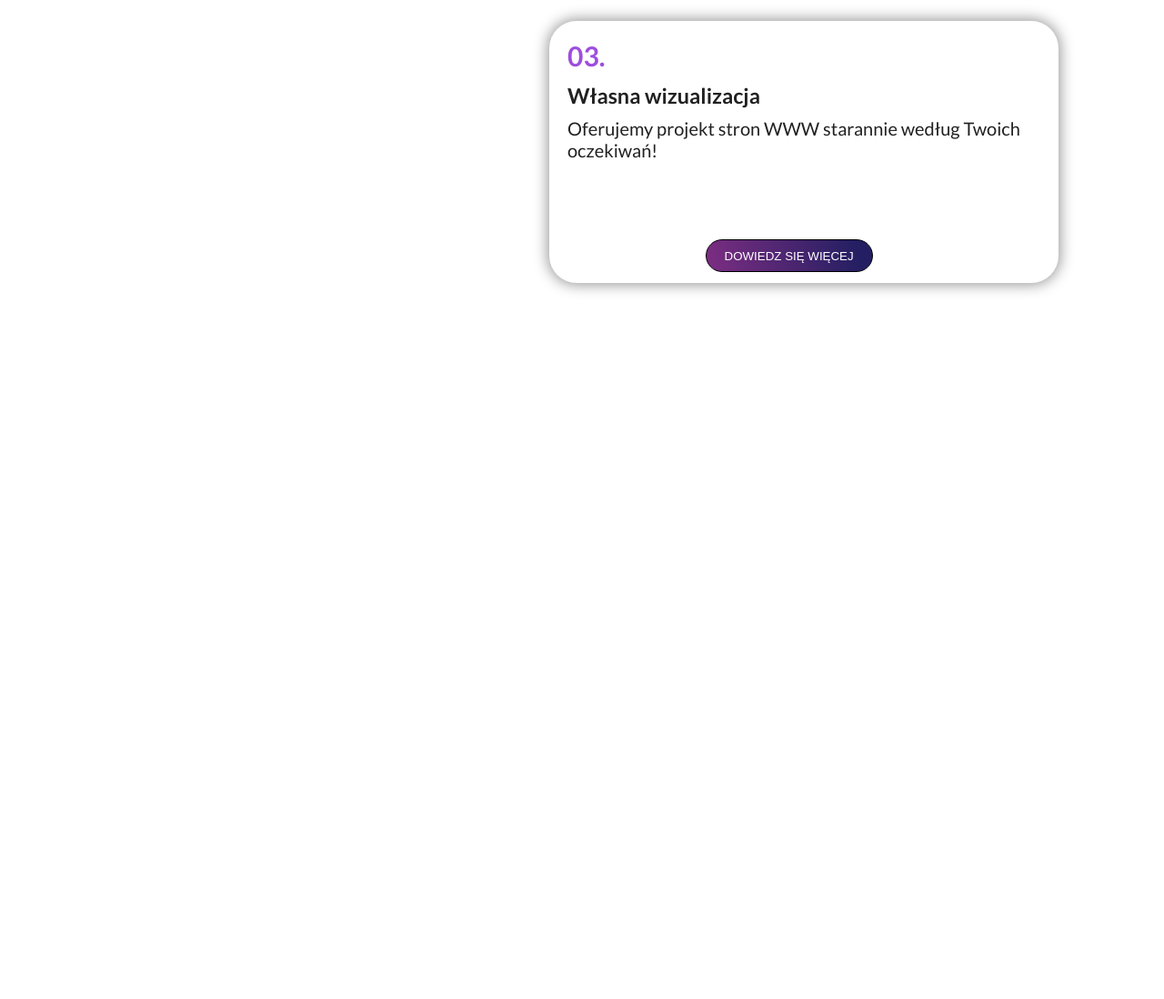
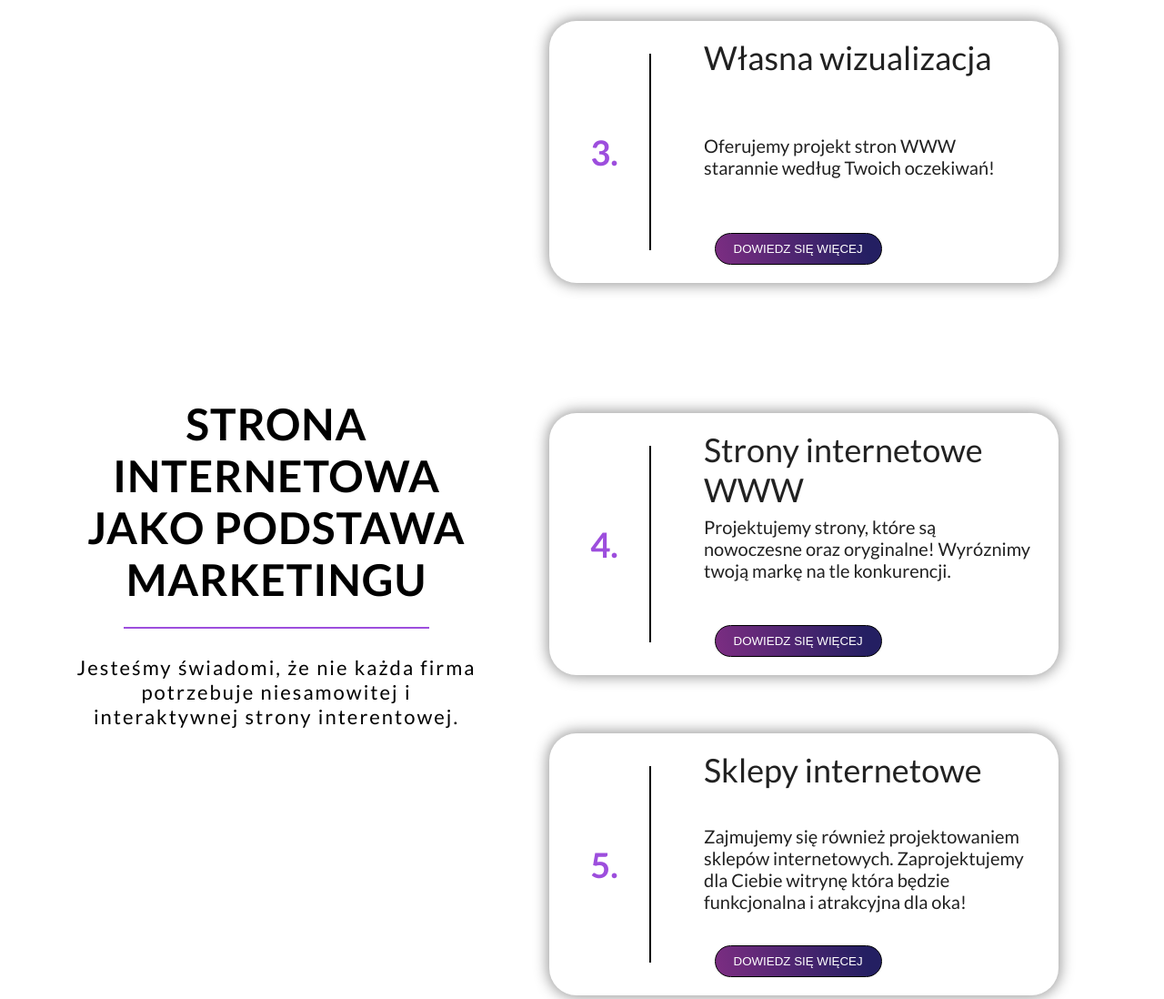
Before and after one commit to NMateeo/KIM-main, a plain HTML site: page index.html in a window 1280 px wide. Shown: the part 3517-4615 px from the top of the page at 91% size. Before the commit the page ends 3860 px from the top, so only its background shows below. Drawn offline with Linux system fonts and the light colour scheme.

Commit message:
add new card in offers

```diff
--- a/index.html
+++ b/index.html
@@ -120,7 +120,7 @@
                             <h1>co oferuje <span>kim</span>?</h1>
                         </div>
                         <div class="offers__box-one-text">
-                            <p>Najwyższa jakość, responsywność, indywidualność oraz gwarancje dostarczenia projektu na
+                            <p>Najwyższa jakość, responsywność, indywidualność oraz gwarancja dostarczenia projektu na
                                 czas. Wieloletnie doświadczenie na rynku tworzenia stron internetowych umożliwa nam
                                 spełnienie Twoich oczekiwań z dbałością o każdy detal.</p>
                         </div>
@@ -128,7 +128,7 @@
                     <div class="offers__boxy">
                         <div class="offers__boxy-boxes">
                             <div class="offers__boxy-boxes-number">
-                                <h2>01.</h2>
+                                    <h2>1.</h2>
                                     <h3 class="offers__boxy-boxes-title">Strony internetowe WWW</h3>
                                     <p class="offers__boxy-boxes-text">Projektujemy strony, które są nowoczesne oraz oryginalne! Wyróznimy twoją markę na tle konkurencji.</p>
                                     <div class="offers__boxy-boxes-btn-box">
@@ -138,7 +138,7 @@
                             </div>
                         <div class="offers__boxy-boxes">
                             <div class="offers__boxy-boxes-number">
-                                <h2>02.</h2>
+                                <h2>2.</h2>
                                 <h3 class="offers__boxy-boxes-title">Sklepy internetowe</h3>
                                 <p class="offers__boxy-boxes-text">Zajmujemy się również projektowaniem sklepów internetowych. Zaprojektujemy dla Ciebie witrynę która będzie funkcjonalna i atrakcyjna dla oka!</p>
                                 <div class="offers__boxy-boxes-btn-box">
@@ -148,7 +148,49 @@
                         </div>
                         <div class="offers__boxy-boxes">
                             <div class="offers__boxy-boxes-number">
-                                <h2>03.</h2>
+                                <h2>3.</h2>
+                                <h3 class="offers__boxy-boxes-title">Własna wizualizacja</h3>
+                                <p class="offers__boxy-boxes-text">Oferujemy projekt stron WWW starannie według Twoich oczekiwań!</p>
+                                <div class="offers__boxy-boxes-btn-box">
+                                    <button class="offers__boxy-boxes-btn-box-one">Dowiedz się więcej</button>
+                                </div>
+                            </div>
+                        </div>
+                    </div>
+                </div>
+                <div class="offers__box">
+                    <div class="offers__box offers__box-one">
+                        <div class="offers__box-one-title">
+                            <h1>Strona internetowa jako podstawa marketingu</h1>
+                        </div>
+                        <div class="offers__box-one-text">
+                            <p>Jesteśmy świadomi, że nie każda firma potrzebuje niesamowitej i interaktywnej strony interentowej.</p>
+                        </div>
+                    </div>
+                    <div class="offers__boxy">
+                        <div class="offers__boxy-boxes">
+                            <div class="offers__boxy-boxes-number">
+                                    <h2>4.</h2>
+                                    <h3 class="offers__boxy-boxes-title">Strony internetowe WWW</h3>
+                                    <p class="offers__boxy-boxes-text">Projektujemy strony, które są nowoczesne oraz oryginalne! Wyróznimy twoją markę na tle konkurencji.</p>
+                                    <div class="offers__boxy-boxes-btn-box">
+                                        <button class="offers__boxy-boxes-btn-box-one">Dowiedz się więcej</button>
+                                    </div>
+                                </div>
+                            </div>
+                        <div class="offers__boxy-boxes">
+                            <div class="offers__boxy-boxes-number">
+                                <h2>5.</h2>
+                                <h3 class="offers__boxy-boxes-title">Sklepy internetowe</h3>
+                                <p class="offers__boxy-boxes-text">Zajmujemy się również projektowaniem sklepów internetowych. Zaprojektujemy dla Ciebie witrynę która będzie funkcjonalna i atrakcyjna dla oka!</p>
+                                <div class="offers__boxy-boxes-btn-box">
+                                    <button class="offers__boxy-boxes-btn-box-one">Dowiedz się więcej</button>
+                                </div>
+                            </div>
+                        </div>
+                        <div class="offers__boxy-boxes">
+                            <div class="offers__boxy-boxes-number">
+                                <h2>6.</h2>
                                 <h3 class="offers__boxy-boxes-title">Własna wizualizacja</h3>
                                 <p class="offers__boxy-boxes-text">Oferujemy projekt stron WWW starannie według Twoich oczekiwań!</p>
                                 <div class="offers__boxy-boxes-btn-box">
--- a/sass/style.scss
+++ b/sass/style.scss
@@ -643,6 +643,25 @@ body {
 				flex-direction: column;
 				width: 50%;
 
+				&-title {
+					position: relative;
+					&::before {
+						position: absolute;
+						content: '';
+						left: 12.5%;
+						top: .8em;
+						bottom: 0;
+						right: 0;
+						width: 75%;
+						height: 100%;
+						border-bottom: 2px solid $mainColor;
+						z-index: 100;
+					}
+				}
+
+				&-text {
+					margin-top: 1.5em;
+				}
 			}
 		}
 
@@ -659,7 +678,56 @@ body {
 				width: 35em;
 
 				&-number {
+					position: absolute;
+					margin: 0;
+					left: 1.5em;
+					display: flex;
+					justify-content: flex-start;
+					align-items: center;
 
+					h2 {
+						position: relative;
+						left: .4em;
+						font-size: 3.8rem;
+					}
+
+					&::after {
+						position: absolute;
+						content: '';
+						left: 4em;
+						top: 12.5%;
+						bottom: 0;
+						right: 0;
+						height: 75%;
+						border-left: 2px solid black;
+						z-index: 100;
+					}
+				}
+
+				&-title {
+					position: absolute;
+					left: 25%;
+					top: 0;
+					font-size: 3.6rem;
+					font-weight: 100;
+					// display: none;
+				}
+
+				&-text {
+					position: absolute;
+					left: 25%;
+					width: 18em;
+
+					// display: none;
+				}
+
+				&-btn-box {
+					height: 100%;
+					position: absolute;
+					display: flex;
+					justify-content: center;
+					align-items: flex-end;
+					margin-bottom: 2em;
 				}
 			}
 		}
```
Also changed, not shown: css/style.css, 1 other file. Lines whose indentation alone changed are shown as unchanged.
